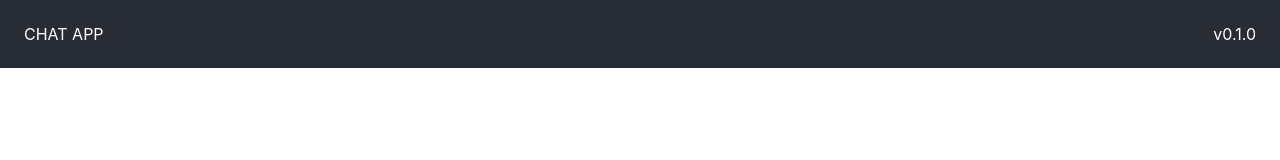
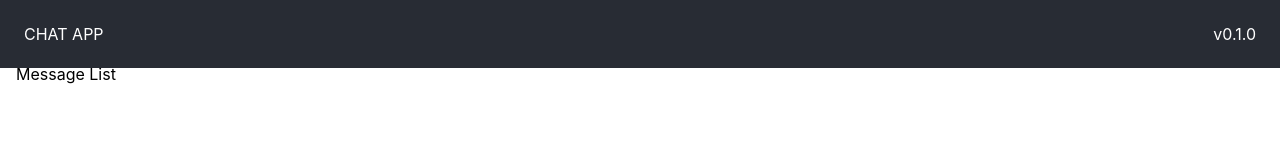
Before and after one commit to nipunvv/socket-messaging, a React (Create React App) app: page / in a window 1280 px wide. Shown: the top 160 px of the page. Built offline with nearby package versions, Linux system fonts and the light colour scheme; no server answers.

Commit message:
Add MessageList component

```diff
--- a/src/components/Header.js
+++ b/src/components/Header.js
@@ -9,6 +9,7 @@ export default function Header() {
         color: "white",
         width: "100%",
         display: "flex",
+        position: 'fixed',
       }}
     >
       <Box
--- a/src/components/Home.js
+++ b/src/components/Home.js
@@ -3,6 +3,7 @@ import { useState, useEffect } from "react";
 import Header from "./Header";
 import MessageBox from "./MessageBox";
 import io from "socket.io-client";
+import MessageList from "./MessageList";
 
 export default function Home() {
   const [socket, setSocket] = useState(null);
@@ -14,8 +15,9 @@ export default function Home() {
   }, [setSocket]);
 
   return (
-    <Box>
+    <Box sx={{height: '100%'}}>
       <Header />
+      <MessageList />
       <MessageBox socket={socket} />
     </Box>
   );
--- a/src/components/MessageBox.js
+++ b/src/components/MessageBox.js
@@ -31,7 +31,7 @@ export default function MessageBox({ socket }) {
   return (
     <Box
       sx={{
-        position: "absolute",
+        position: "fixed",
         bottom: "0%",
         backgroundColor: "#efefef",
         width: "100vw",
--- /dev/null
+++ b/src/components/MessageList.js
@@ -0,0 +1,17 @@
+import { Box } from "@mui/material";
+
+export default function MessageList() {
+  return (
+    <Box
+      sx={{
+        WebkitBoxSizing: "border-box",
+        MozBoxSizing: "border-box",
+        boxSizing: "border-box",
+        height: "100%",
+        padding: "4rem 1rem",
+      }}
+    >
+      <Box>Message List</Box>
+    </Box>
+  );
+}
--- a/src/index.css
+++ b/src/index.css
@@ -5,9 +5,14 @@ body {
     sans-serif;
   -webkit-font-smoothing: antialiased;
   -moz-osx-font-smoothing: grayscale;
+  height: 100vh;
 }
 
 code {
   font-family: source-code-pro, Menlo, Monaco, Consolas, 'Courier New',
     monospace;
 }
+
+#root {
+  height: 100%;
+}
```
